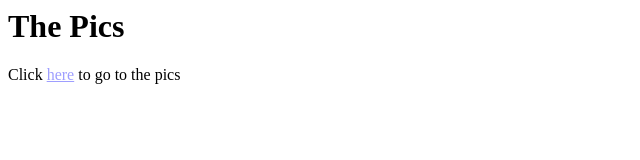
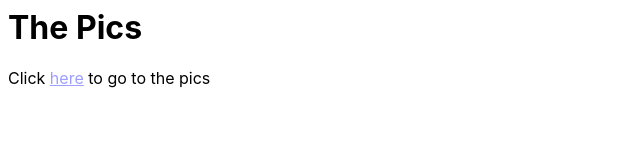
Before and after one commit to Alertpace/Alertpace.github.io, a plain HTML site: page index.html in a window 1280 px wide. Shown: the whole page, without its empty margins (0-640 px from the left). Drawn offline with Linux system fonts and the light colour scheme.

Commit message:
Update index.html

```diff
--- a/index.html
+++ b/index.html
@@ -4,7 +4,7 @@
  @import url('https://fonts.googleapis.com/css2?family=Inter+Tight&display=swap');
 
  body {
-    font-family: 'Inter+Tight';
+    font-family: 'Inter';
     color-scheme: dark;
   }
 
```
